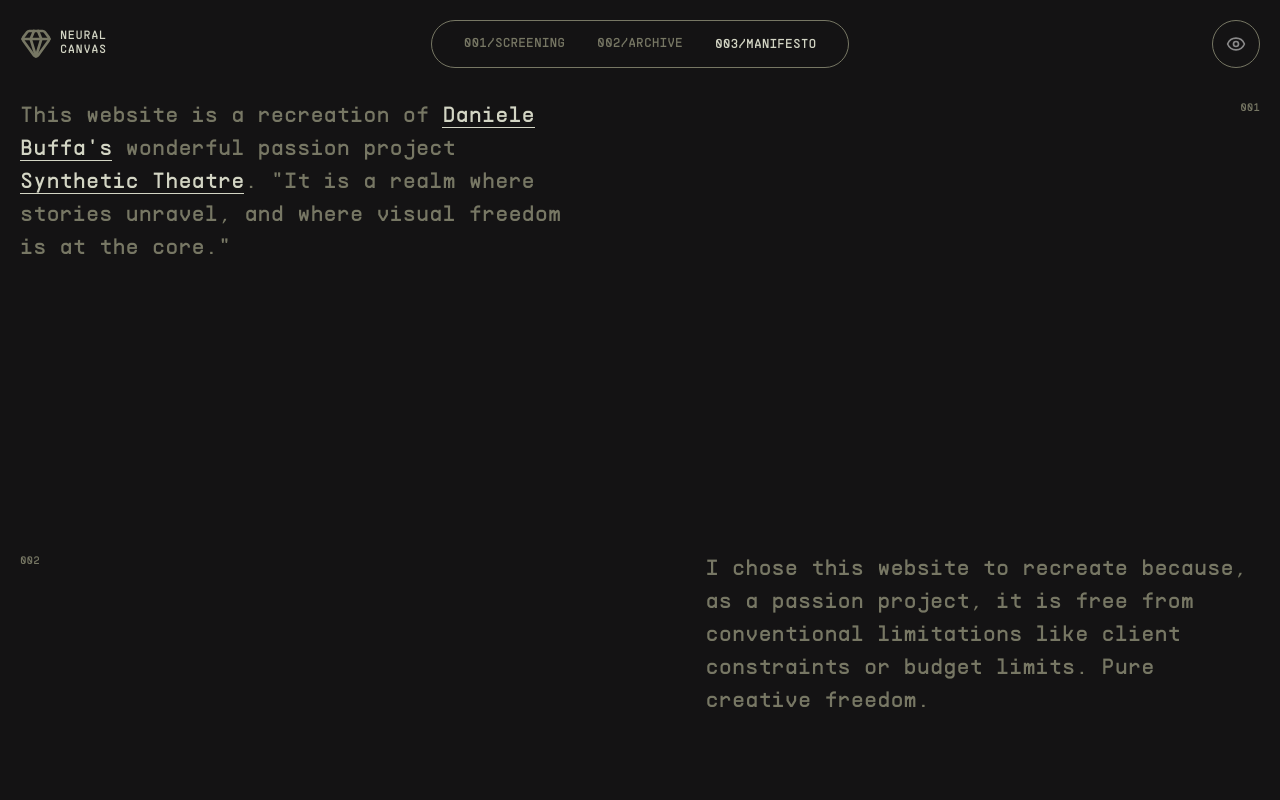
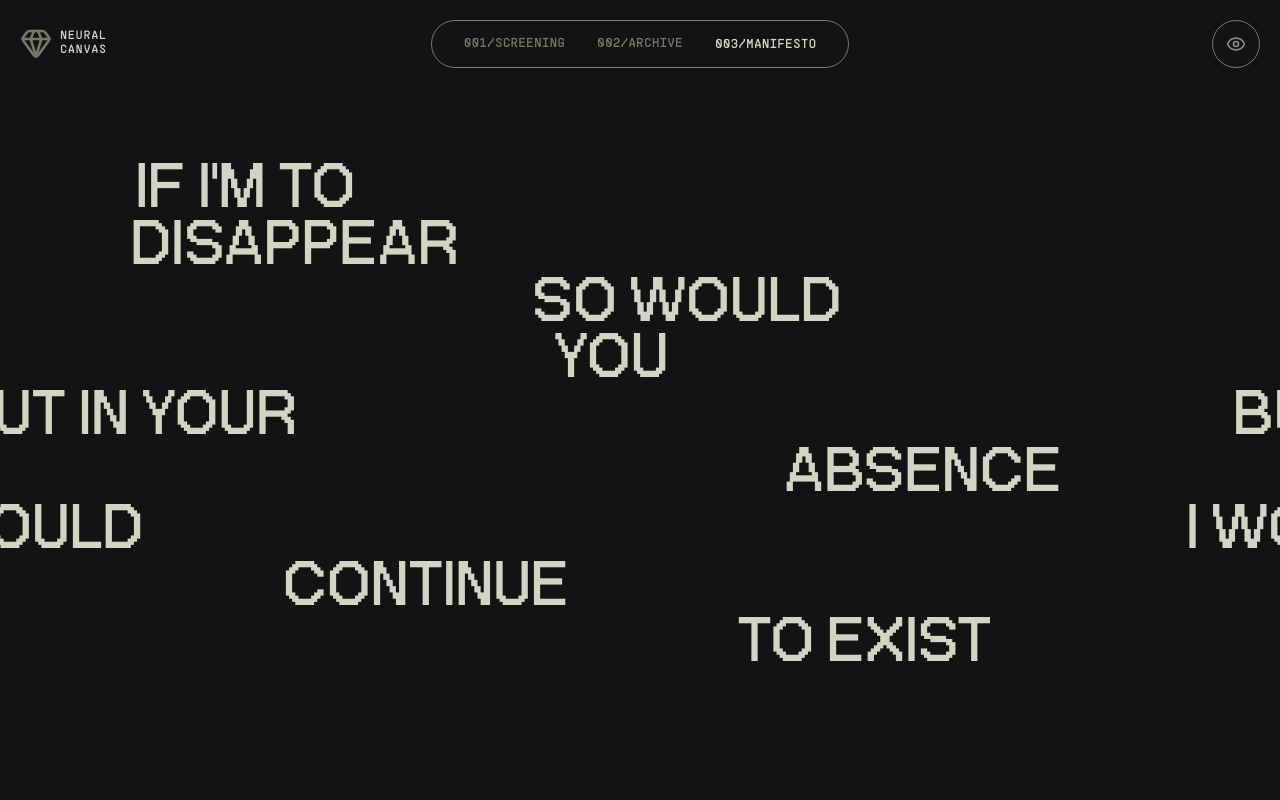
Before and after one commit to t-kupp/synthetic-theater-recreation, a Next.js app: page /manifesto in a window 1280 px wide. Shown: the top 800 px of the page. Built offline with nearby package versions, Linux system fonts and the light colour scheme; no server answers.

Commit message:
Added marquee text to manifesto

```diff
--- /dev/null
+++ b/src/components/manifesto/AnimatedText.tsx
@@ -0,0 +1,44 @@
+import { useGSAP } from "@gsap/react";
+import gsap from "gsap";
+import { useRef } from "react";
+
+interface AnimatedTextProps {
+  text: string;
+  direction: "left" | "right";
+  leftPercent: number;
+}
+
+export default function AnimatedText({ text, direction, leftPercent }: AnimatedTextProps) {
+  const textRef = useRef<HTMLParagraphElement>(null);
+
+  useGSAP(() => {
+    const duration = 50 + Math.random() * 100;
+    console.log("duration:", duration);
+
+    if (direction === "right") {
+      gsap.to(textRef.current, { xPercent: 100, duration: duration, ease: "none", repeat: -1 });
+    }
+
+    if (direction === "left") {
+      gsap.to(textRef.current, { xPercent: -100, duration: duration, ease: "none", repeat: -1 });
+    }
+  });
+
+  return (
+    <div
+      ref={textRef}
+      style={{ left: `${leftPercent}%` }}
+      className={"font-bit relative w-full text-[4rem] leading-[0.6] md:text-[11vh]"}
+    >
+      <p className="w-full uppercase">{text}</p>
+      <p
+        className={
+          (direction === "right" ? "right-[100%]" : "left-[100%]") +
+          " absolute top-0 w-full uppercase"
+        }
+      >
+        {text}
+      </p>
+    </div>
+  );
+}
--- a/src/pages/manifesto/index.tsx
+++ b/src/pages/manifesto/index.tsx
@@ -1,8 +1,28 @@
+import ShapeBackground from "@/components/header/ShapeBackground";
+import AnimatedText from "@/components/manifesto/AnimatedText";
 import TextSection from "@/components/manifesto/TextSection";
 
 export default function Index() {
   return (
-    <section className="pt-header-height flex flex-col gap-72 px-5">
+    <>
+      <section className="relative h-[100svh]">
+        <div className="pt-header-height absolute inset-0 z-[1] flex flex-col gap-y-4 overflow-hidden md:mt-16 md:gap-y-1">
+          <AnimatedText leftPercent={5} text="If I'm to" direction="right" />
+          <AnimatedText leftPercent={15} text="Disappear" direction="left" />
+          <AnimatedText leftPercent={50} text="So would" direction="left" />
+          <AnimatedText leftPercent={35} text="You" direction="right" />
+          <AnimatedText leftPercent={3} text="But in your" direction="left" />
+          <AnimatedText leftPercent={50} text="Absence" direction="right" />
+          <AnimatedText leftPercent={2} text="I would" direction="left" />
+          <AnimatedText leftPercent={30} text="Continue" direction="left" />
+          <AnimatedText leftPercent={65} text="To exist" direction="left" />
+        </div>
+        <div className="absolute inset-0">
+          <ShapeBackground />
+          <div className="bg-background/80 absolute bottom-6 h-12 w-full"></div>
+        </div>
+      </section>
+      <section className="flex flex-col gap-72 px-5">
         <TextSection index={1}>
           This website is a recreation of{" "}
           <a
@@ -21,8 +41,8 @@
           . "It is a realm where stories unravel, and where visual freedom is at the core."
         </TextSection>
         <TextSection index={2} reversed>
-        I chose this website to recreate because, as a passion project, it is free from conventional
-        limitations like client constraints or budget limits. Pure creative freedom.
+          I chose this website to recreate because, as a passion project, it is free from
+          conventional limitations like client constraints or budget limits. Pure creative freedom.
         </TextSection>
         <TextSection index={3}>
           This recreation is not perfect. But "Make it work with my current skills" forced creative
@@ -33,5 +53,6 @@
         </TextSection>
         <TextSection index={5}>hi</TextSection>
       </section>
+    </>
   );
 }
```
Lines whose indentation alone changed are shown as unchanged.
